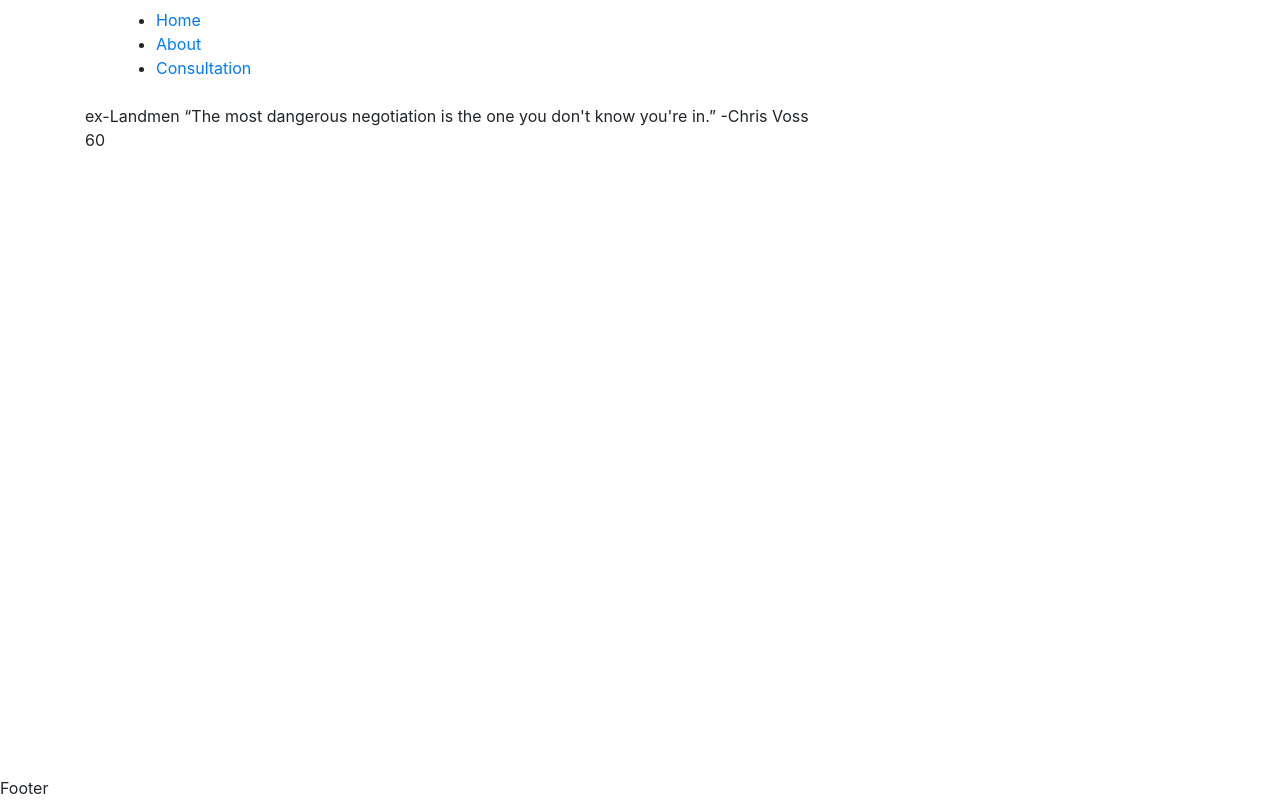
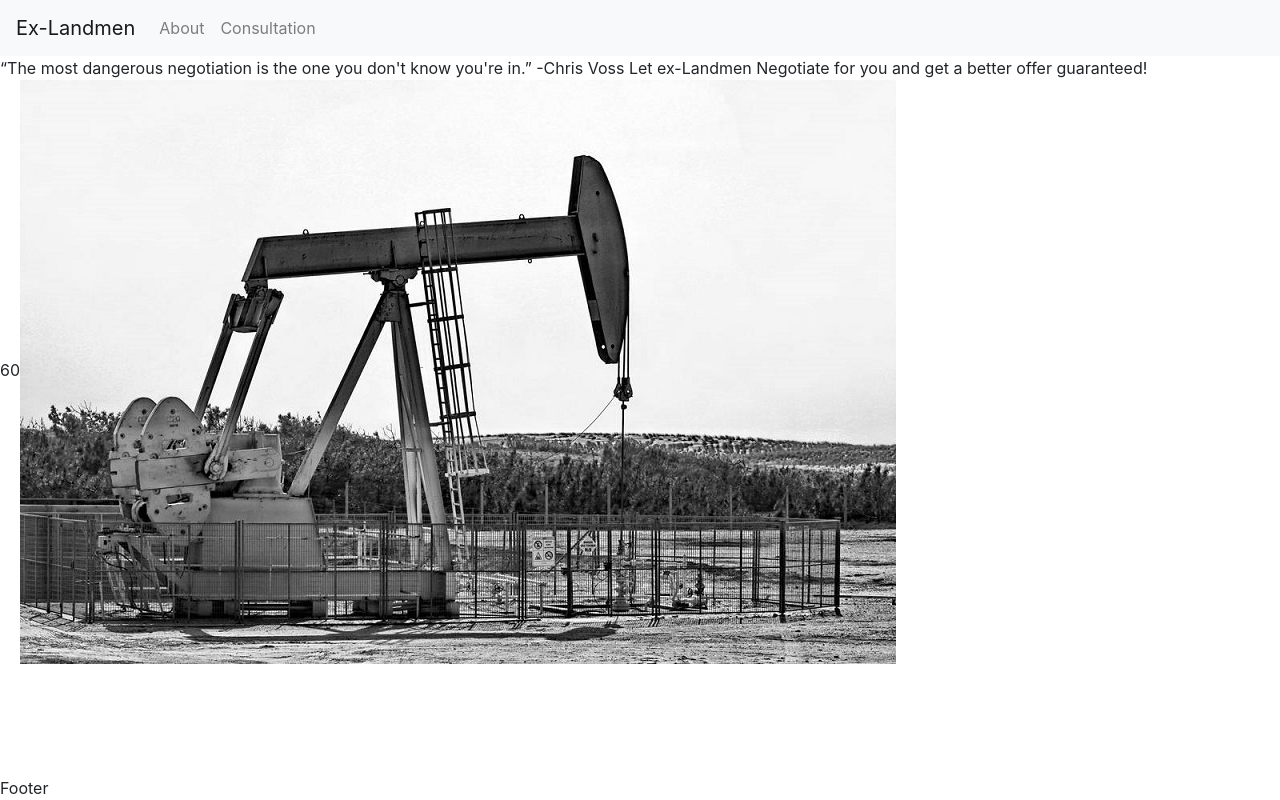
Before and after one commit to rbirchtree/landman-negotiate-front-end, a React (Create React App) app: page / in a window 1280 px wide. Built offline with nearby package versions, Linux system fonts and the light colour scheme; no server answers; a web font is replaced by a local one.

Commit message:
added pictures changed img directory set-up some css

```diff
--- a/src/App.js
+++ b/src/App.js
@@ -13,7 +13,7 @@
   render() {
     return (
       <BrowserRouter>
-        <div className="container">
+        <div className="container-fullwidth">
           <Navbar/>
           <Banner/>
           <Switch>
--- a/src/components/Banner.js
+++ b/src/components/Banner.js
@@ -3,7 +3,8 @@
 const Banner = () => {
 	return (
 		<div>
-			ex-Landmen “The most dangerous negotiation is the one you don't know you're in.” -Chris Voss
+			“The most dangerous negotiation is the one you don't know you're in.” -Chris Voss
+			Let ex-Landmen Negotiate for you and get a better offer guaranteed!
 		</div>
 		);
 };
--- a/src/components/Home.js
+++ b/src/components/Home.js
@@ -2,6 +2,8 @@
 import {connect} from 'react-redux';
 
 import { getOilPrice } from '../actions';
+import oilPump from '../img/oil_pump_udo.jpg';
+
 
 export class Home extends React.Component {
 	componentDidMount(){
@@ -13,6 +15,7 @@
 		return (
 				<div>
 				{price}
+				<img src={oilPump} alt="Fenced in oil pump."/>
 				</div>
 			);
 	}
--- a/src/components/Navbar.js
+++ b/src/components/Navbar.js
@@ -3,14 +3,12 @@
 //https://getbootstrap.com/docs/4.0/components/navbar/
 const Navbar = () => {
 	return (
-		<nav className="navbar">
-			<div className="container">
-				<ul>
-				 <li><NavLink to="/">Home</NavLink></li>
-				 <li><NavLink to="/about">About</NavLink></li>
-				 <li><NavLink to="/consultation">Consultation</NavLink></li>
+		<nav className="navbar navbar-expand-lg navbar-light bg-light">
+				<ul className="navbar-nav mr-auto">
+				 <li><NavLink className="navbar-brand" to="/">Ex-Landmen</NavLink></li>
+				 <li className="nav-item"><NavLink className="nav-link" to="/about">About</NavLink></li>
+				 <li className="nav-item"><NavLink className="nav-link" to="/consultation">Consultation</NavLink></li>
 				</ul>
-			</div>
 		</nav>
 		);
 };
```
Also changed, not shown: src/img/oil-drill.svg (renamed from img/oil-drill.svg), src/img/oil_pump_udo.jpg (added).
